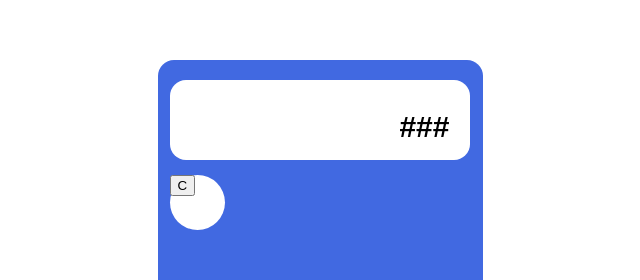
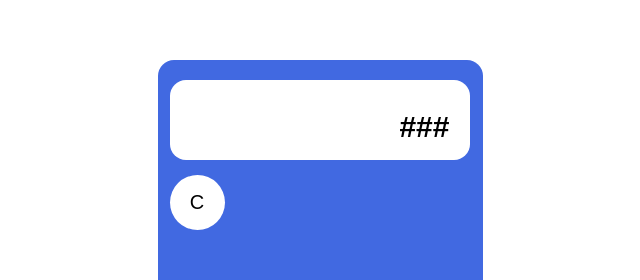
Before and after one commit to jwjepson/calculator, a plain HTML site: page index.html in a window 1280 px wide. Shown: the part 115-395 px from the top of the page, 320-960 px from the left. Drawn offline with Linux system fonts and the light colour scheme.

Commit message:
get rid of border on buttons & change font size

```diff
--- a/styles.css
+++ b/styles.css
@@ -34,11 +34,13 @@ body {
     font-family: Arial;
 }
 
-.buttons {
+.button {
     height: 55px;
     width: 55px;
     background-color: white;
     margin-left: 12px;
     margin-top: 15px;
     border-radius: 2em;
+    border: none;
+    font-size: 20px;
 }
```
